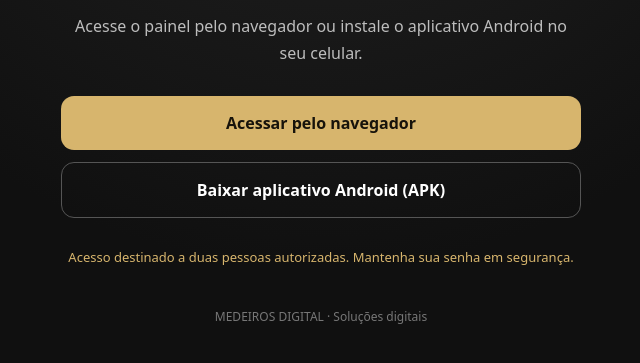
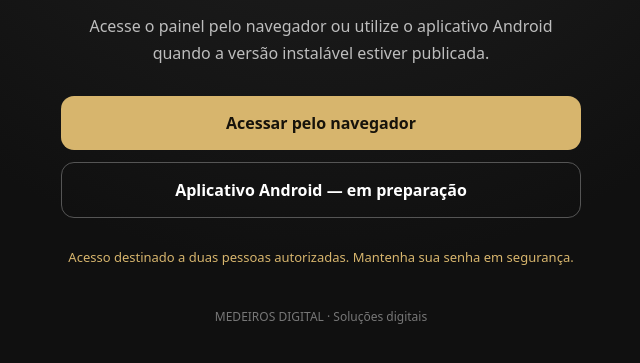
Before and after one commit to getluk3-wq/shopee-affiliate-robot, a website: page download/index.html in a window 1280 px wide. Shown: the part 325-688 px from the top of the page, without its empty margins (319-959 px from the left). Drawn offline with Linux system fonts and the light colour scheme.

Commit message:
Restore download page to previous version

```diff
--- a/download/index.html
+++ b/download/index.html
@@ -13,10 +13,10 @@
 <div class="mark">MD</div>
 <div class="eyebrow">MEDEIROS DIGITAL</div>
 <h1>Medeiros Divulgação</h1>
-<p>Acesse o painel pelo navegador ou instale o aplicativo Android no seu celular.</p>
+<p>Acesse o painel pelo navegador ou utilize o aplicativo Android quando a versão instalável estiver publicada.</p>
 <div class="actions">
 <a class="btn primary" href="https://medeiros-shopee-affiliate-robot.onrender.com/">Acessar pelo navegador</a>
-<a class="btn secondary" href="/Medeiros-Divulgacao.apk" download>Baixar aplicativo Android (APK)</a>
+<div class="btn secondary" aria-disabled="true">Aplicativo Android — em preparação</div>
 </div>
 <div class="status">Acesso destinado a duas pessoas autorizadas. Mantenha sua senha em segurança.</div>
 <div class="foot">MEDEIROS DIGITAL · Soluções digitais</div>
```
